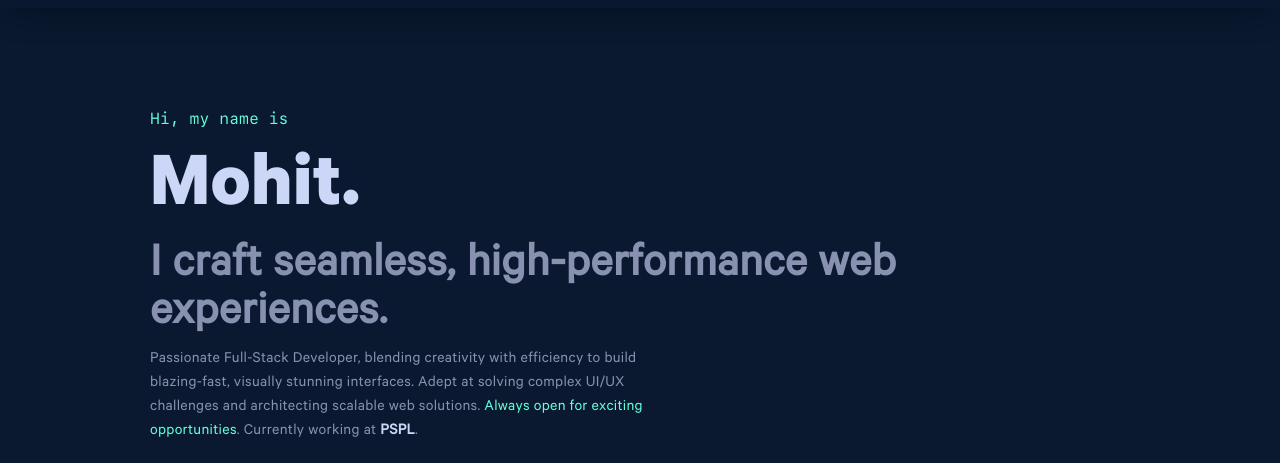
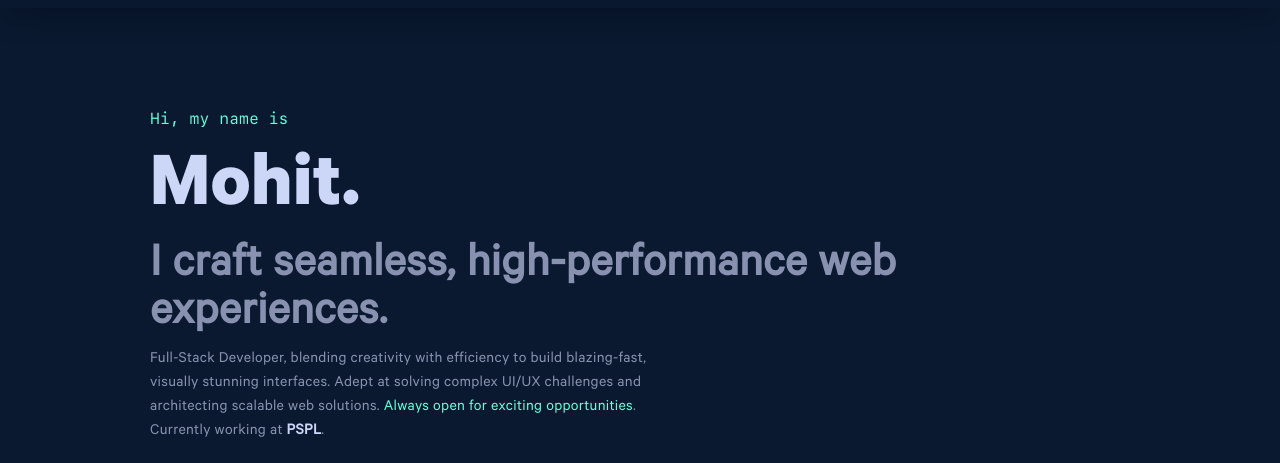
Before and after one commit to idk-Mohit/portfolio-v1, a Gatsby site: page / in a window 1280 px wide. Shown: the part 77-540 px from the top of the page. Built offline with nearby package versions, Linux system fonts and the light colour scheme; Gatsby itself is replaced by a stand-in of ours.

Commit message:
updated new resume

```diff
--- a/src/components/section/Hero.js
+++ b/src/components/section/Hero.js
@@ -20,9 +20,9 @@ const Home = () => {
   );
   const four = (
     <Brief>
-      Passionate Full-Stack Developer, blending creativity with efficiency to
-      build blazing-fast, visually stunning interfaces. Adept at solving complex
-      UI/UX challenges and architecting scalable web solutions.{" "}
+      Full-Stack Developer, blending creativity with efficiency to build
+      blazing-fast, visually stunning interfaces. Adept at solving complex UI/UX
+      challenges and architecting scalable web solutions.{" "}
       <span className="green">Always open for exciting opportunities</span>.
       Currently working at
       <a
```
Also changed, not shown: 1 other file.
